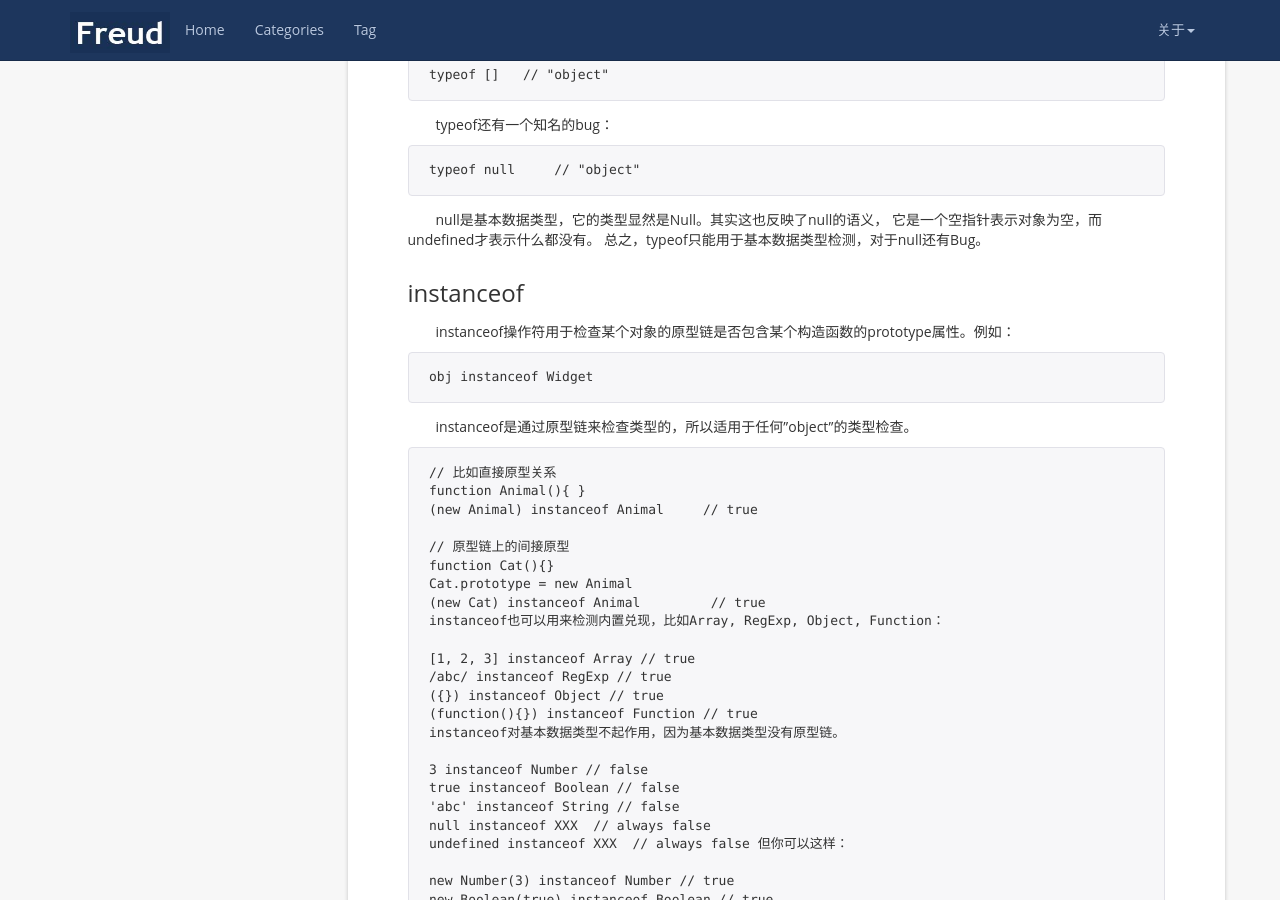
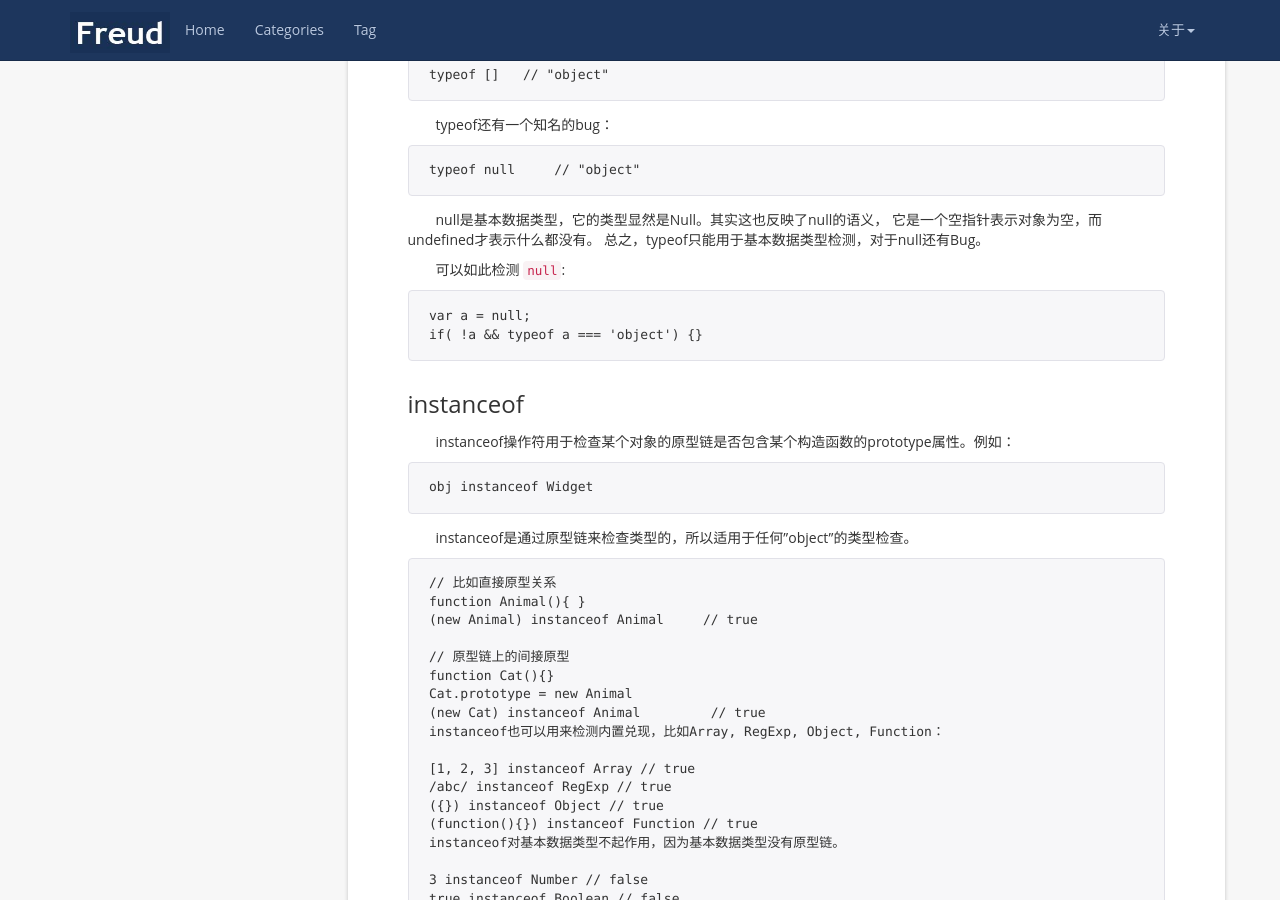
Before and after one commit to peiyanhuang/MyBlog, a Jekyll site: the page built from _posts/2016-12-25-typeof.md, in a window 1280 px wide and 900 px high, scrolled down 962 px. Built offline with Jekyll 4.4.1, drawn with Linux system fonts in a browser that asks for light colours; nearby versions of some CDN libraries.

Commit message:
typeof null

````diff
--- a/_posts/2016-12-25-typeof.md
+++ b/_posts/2016-12-25-typeof.md
@@ -43,7 +43,12 @@ null是基本数据类型，它的类型显然是Null。其实这也反映了nul
 它是一个空指针表示对象为空，而undefined才表示什么都没有。
 总之，typeof只能用于基本数据类型检测，对于null还有Bug。
 
+可以如此检测 `null`:
 
+```
+var a = null;
+if( !a && typeof a === 'object') {}
+```
 
 ### instanceof
 
````
